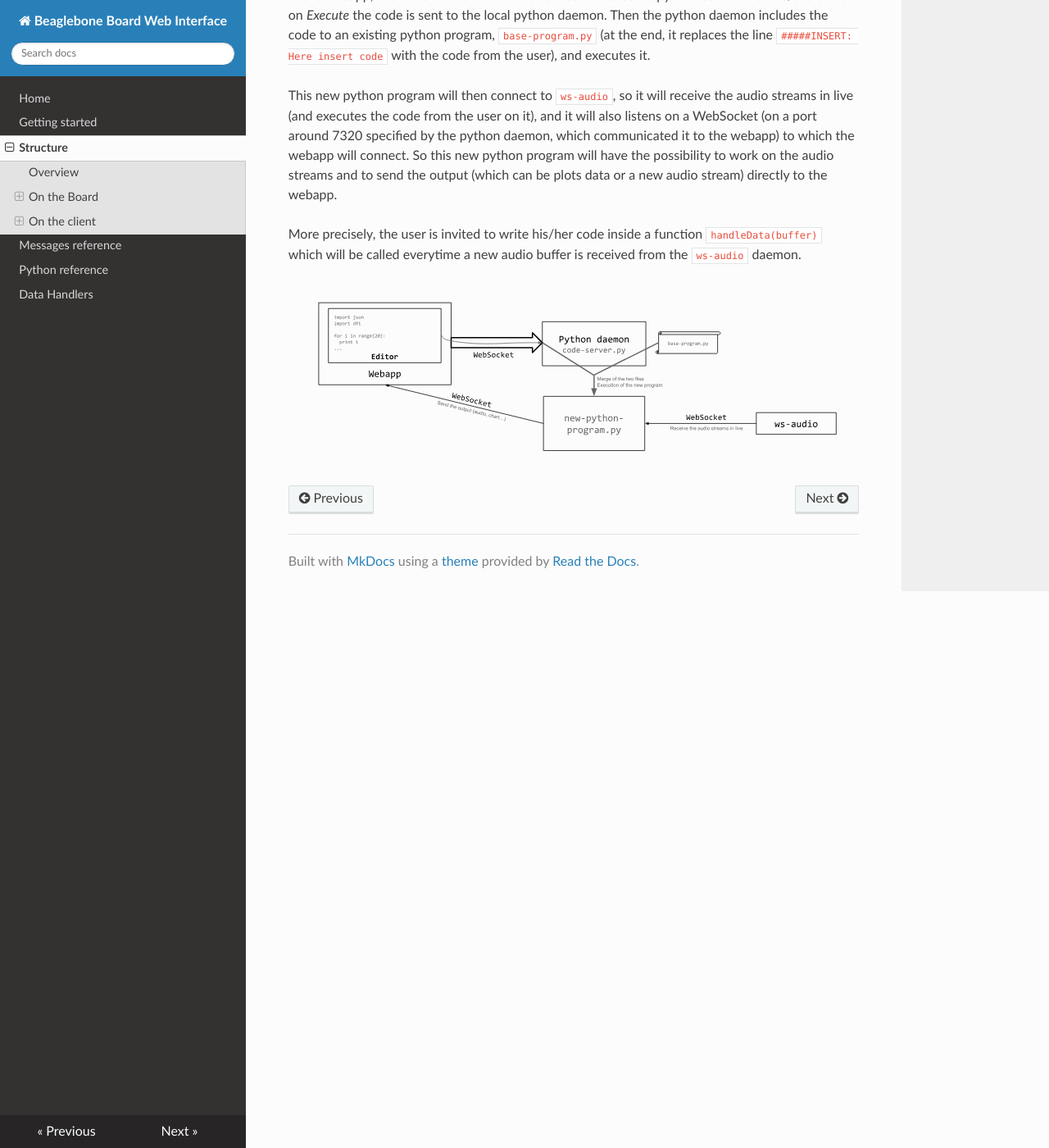
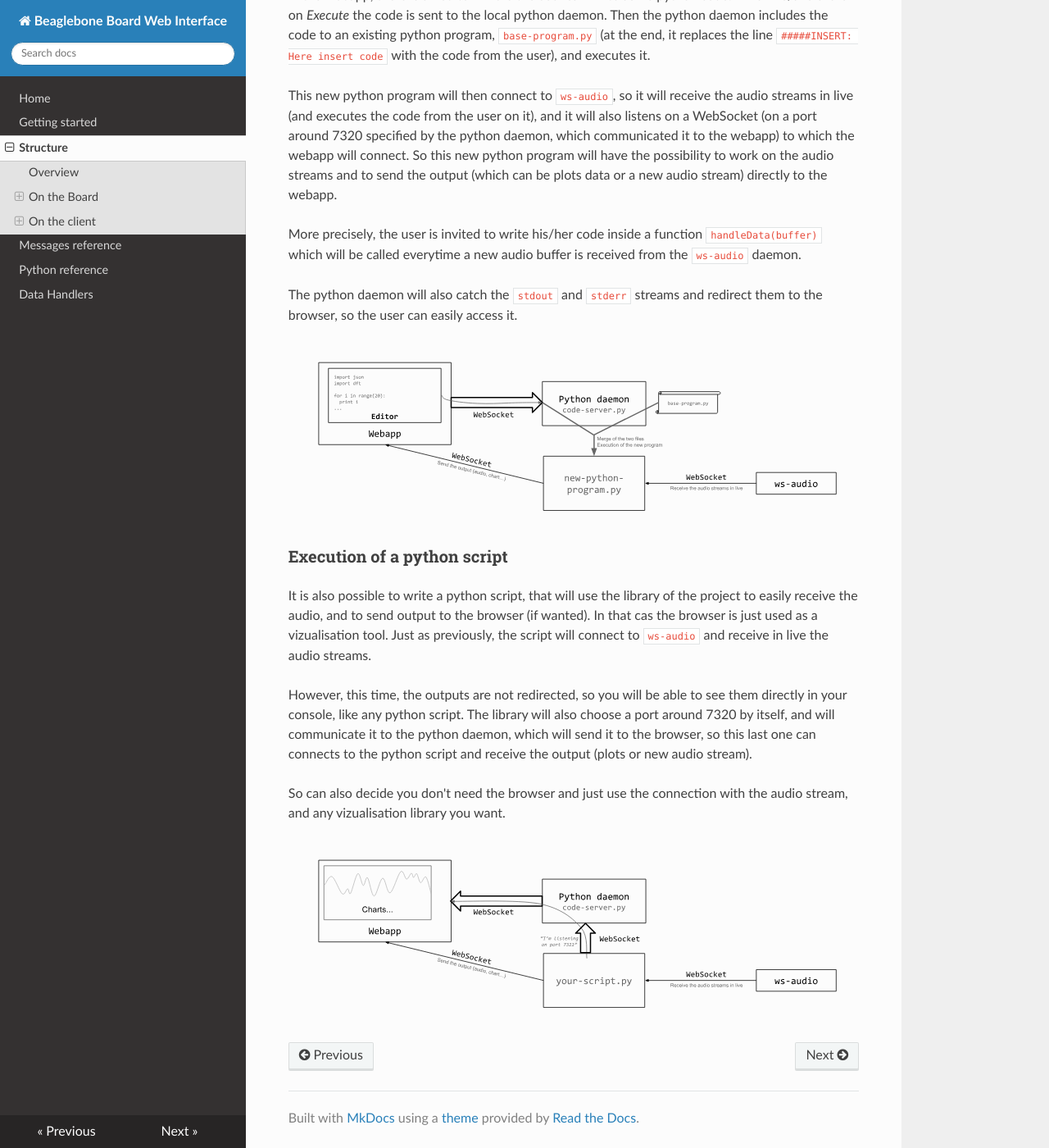
Before and after one commit to LCAV/easy-dsp, an MkDocs documentation site: the page built from docs/docs/structure.md, in a window 1280 px wide and 1400 px high, scrolled down 2742 px. Shown: the whole window at 82% size. Built offline with MkDocs 1.6.1, drawn with Linux system fonts in a browser that asks for light colours; nearby versions of some CDN libraries; old or Windows-style settings are respelled for this version of MkDocs; some of the changed text lies outside the part shown.

Commit message:
Add basis about script use

```diff
--- a/docs/docs/structure.md
+++ b/docs/docs/structure.md
@@ -56,7 +56,7 @@ There are two components on the client(s):
 1. A python daemon `code-server.py` that listens on a WebSocket and executes the python code it receives on it;
 2. The webapp `client.html`, which connects to `ws-audio` and `ws-config` so the user can listen to the audio streams and change the configuration, and also to the local python daemon to which it can send python code written by the user.
 
-### Execution of python code
+### Execution of python code from the browser
 
 In the webapp, there is an editor where the user can write some python code.
 When he/she clicks on *Execute* the code is sent to the local python daemon.
@@ -67,4 +67,20 @@ So this new python program will have the possibility to work on the audio stream
 
 More precisely, the user is invited to write his/her code inside a function `handleData(buffer)` which will be called everytime a new audio buffer is received from the `ws-audio` daemon.
 
+The python daemon will also catch the `stdout` and `stderr` streams and redirect them to the browser, so the user can easily access it.
+
 ![Overview client](img/overview-client.svg)
+
+
+### Execution of a python script
+
+It is also possible to write a python script, that will use the library of the project to easily receive the audio, and to send output to the browser (if wanted).
+In that cas the browser is just used as a vizualisation tool.
+Just as previously, the script will connect to `ws-audio` and receive in live the audio streams.
+
+However, this time, the outputs are not redirected, so you will be able to see them directly in your console, like any python script.
+The library will also choose a port around 7320 by itself, and will communicate it to the python daemon, which will send it to the browser, so this last one can connects to the python script and receive the output (plots or new audio stream).
+
+So can also decide you don't need the browser and just use the connection with the audio stream, and any vizualisation library you want.
+
+![Overview script](img/overview-client-script.svg)
```
Also changed, not shown: docs/docs/img/overview-client-script.svg (added).
